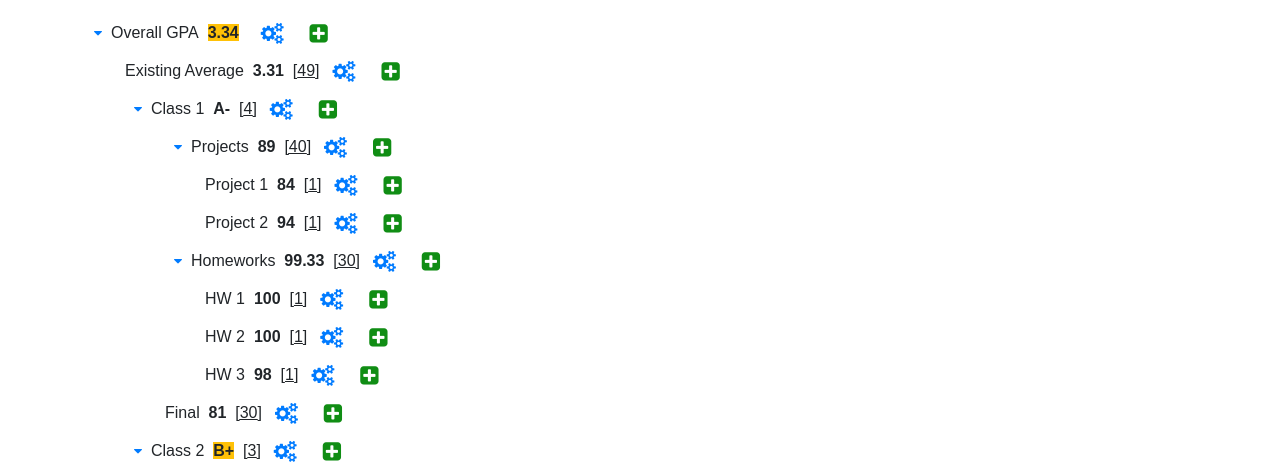
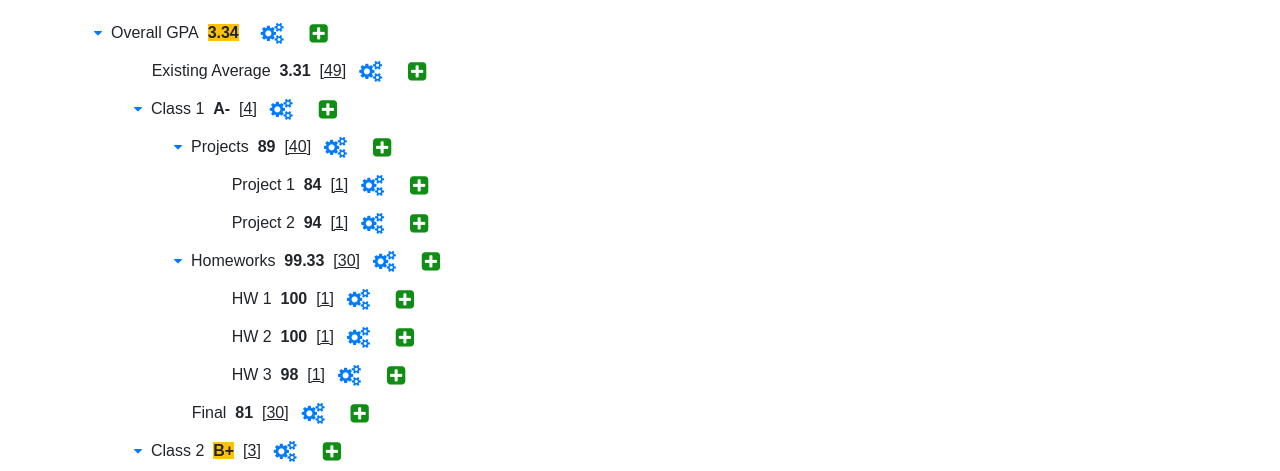
Before and after one commit to DanTheManGude/Grade-Calculator, a React (Create React App) app: page / in a window 1280 px wide. Shown: the part 258-729 px from the top of the page. Built offline with nearby package versions, Linux system fonts and the light colour scheme.

Commit message:
leaf grade text start at the same indent as others

```diff
--- a/src/components/Grade.js
+++ b/src/components/Grade.js
@@ -77,12 +77,22 @@ export class Grade extends React.Component {
         //determines if the grade is the root grade to show the weight or not
         var rootStyle = this.props.state.id === 0 ? {display: 'none'} : {};
         //determines if the grade is a leaf or parent of other grades
-        var leafStyle = this.props.state.grades.length > 0 ? {} : {display: 'none'};
+        var nonLeafStyle;
+        var leafStyle;
+        if (this.props.state.grades.length > 0){
+            nonLeafStyle = {};
+            leafStyle = {display: 'none'};
+        } else {
+            nonLeafStyle = {display: 'none'};
+            leafStyle = {};
+        }
         return(
             <div>
                 <span>
+                    {/*Spacing for leaf grades to match the text of the other grades*/}
+                    <nobr style={leafStyle}>&nbsp;&nbsp;&nbsp;&nbsp;&nbsp;&nbsp;</nobr>
                     {/*toggles the hiding of all of the children of the current grade*/}
-                    <button style={leafStyle} className="btn btn-link btn-sm pointer" onClick={() => {
+                    <button style={nonLeafStyle} className="btn btn-link btn-sm pointer" onClick={() => {
                         store.dispatch({
                             type: 'TOGGLE_HIDE',
                             h: this.props.state.heritage.concat(this.props.state.id)
```
